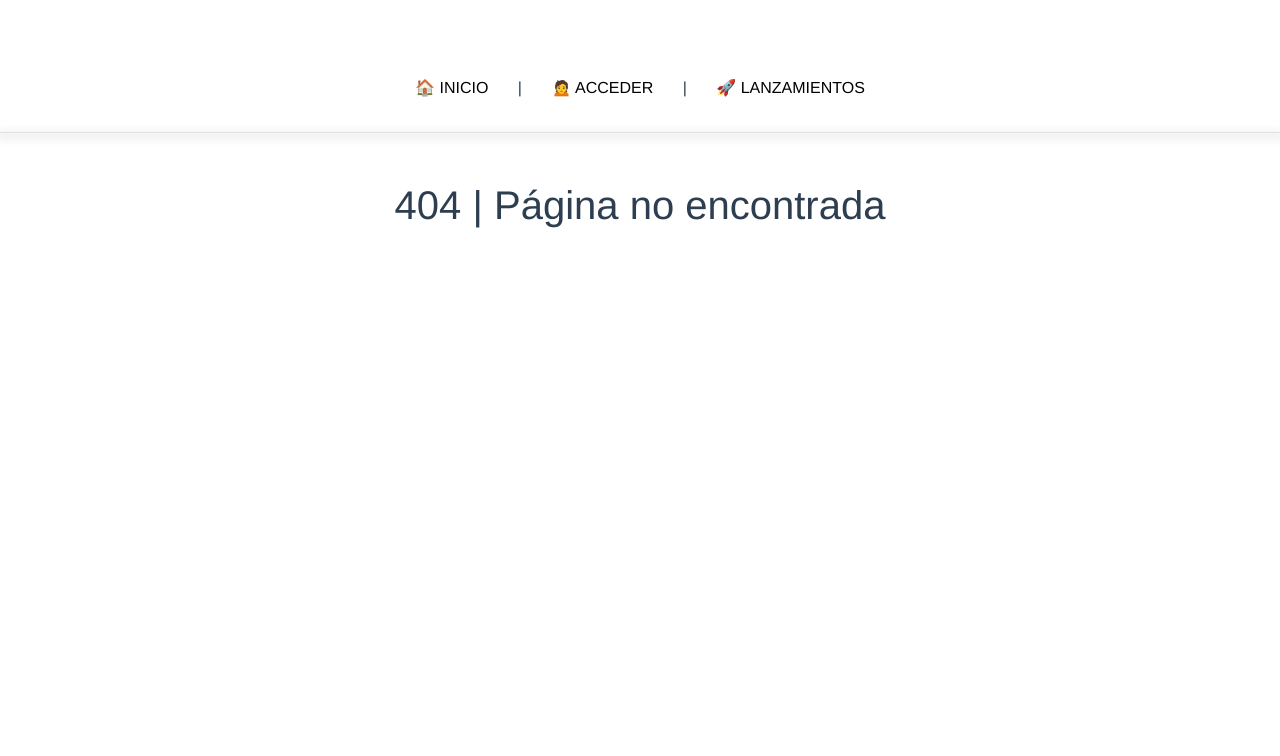
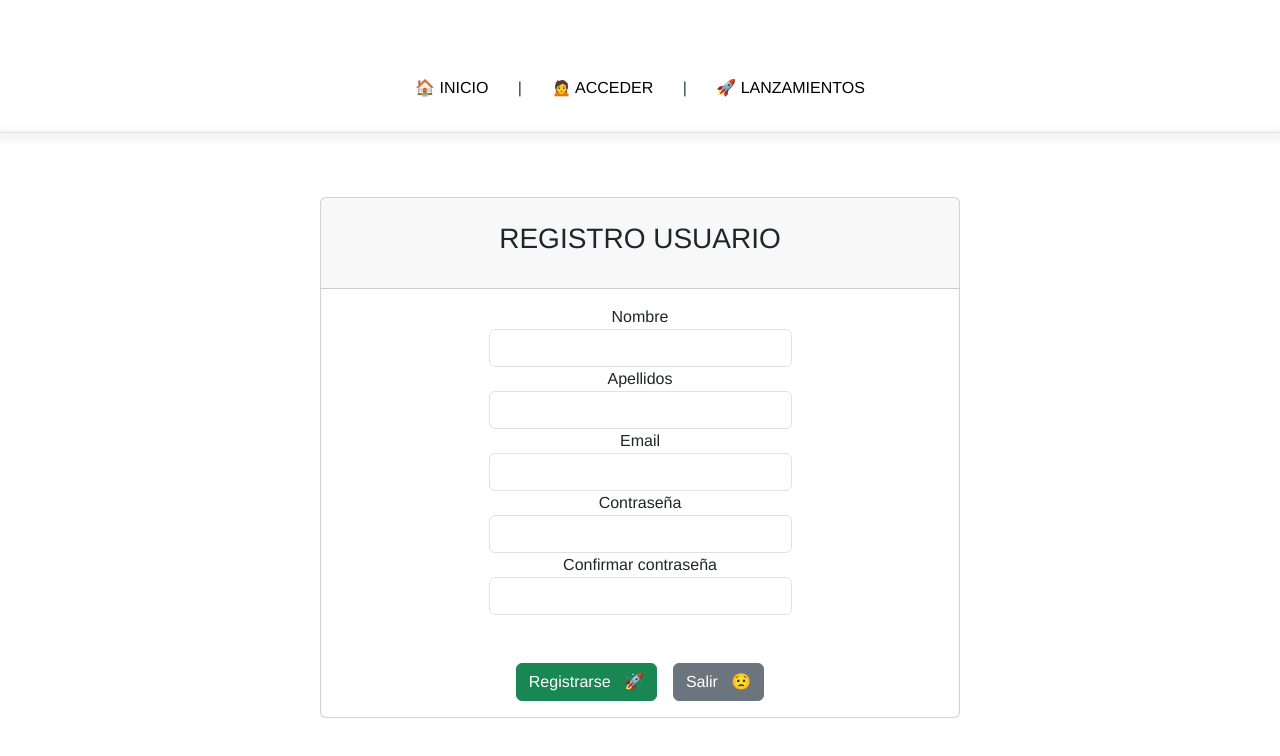
Before and after one commit to devdnia/vue-spacex-launches, a Vue app: page /register in a window 1280 px wide. Before the commit this address had no page. Shown: the top 756 px of the page. Built offline with nearby package versions, Linux system fonts and the light colour scheme.

Commit message:
"Puliendo"

```diff
--- a/package.json
+++ b/package.json
@@ -10,6 +10,7 @@
     "axios": "^1.6.6",
     "bootstrap": "^5.3.2",
     "core-js": "^3.8.3",
+    "jsonwebtoken": "^9.0.2",
     "sweetalert2": "^11.10.3",
     "vee-validate": "^4.12.4",
     "vue": "^3.2.13",
@@ -18,6 +19,7 @@
   },
   "devDependencies": {
     "@vue/cli-plugin-babel": "~5.0.0",
-    "@vue/cli-service": "~5.0.0"
+    "@vue/cli-service": "~5.0.0",
+    "json-server-auth": "^2.1.0"
   }
 }
--- a/src/api/api.js
+++ b/src/api/api.js
@@ -1,4 +1,4 @@
-const API_URL = 'http://localhost:3000/launches'
+const API_URL = 'http://localhost:3001/launches'
 
 export const getLaunches = async () => {
     const resp = await fetch(API_URL)
--- a/src/components/FormLogin.vue
+++ b/src/components/FormLogin.vue
@@ -39,7 +39,7 @@
             <button type="submit" class="btn btn-success me-3">
               Acceder &nbsp; 🚀
             </button>
-            <button class="btn btn-secondary">
+            <button @click="goRegister" class="btn btn-secondary">
               Registrarse &nbsp; 😟
             </button>
           </div>
@@ -79,14 +79,22 @@ export default {
   },
   methods:{
     async onSubmit( values ){
+
+      this.email = values.email
+      this.password = values.password
+
         try {
-          const token = await authService.login( this.email, this.password )
+          await authService.login( this.email, this.password )
+          console.log( this.email, this.password );
           this.$router.push('/launches')
         } catch (error) {
           console.log('Error al iniciar sesión: ', error.message );
         }
+    },
+    goRegister(){
+      this.$router.push("/register");
     }
-  }
+  },
 };
 </script>
 
--- /dev/null
+++ b/src/components/FormRegister.vue
@@ -0,0 +1,149 @@
+<template>
+  <div class="d-flex justify-content-center align-items-center">
+    <div class="card m-3 w-50">
+      <h5 class="card-header">
+        <title-launch msg="REGISTRO USUARIO" class="mt-3" />
+      </h5>
+      <div class="card-body d-flex flex-column align-items-center">
+        <Form
+          @submit="onSubmit"
+          :validation-schema="schema"
+          class="w-50 d-flex flex-column"
+          v-slot="{ errors }"
+        >
+          <!-- NAME-->
+          <div class="form-group">
+            <label>Nombre</label>
+            <Field
+              name="name"
+              type="text"
+              class="form-control"
+              :class="{ 'is-invalid': errors.email }"
+            />
+          </div>
+
+          <!-- LASTNAME-->
+          <div class="form-group">
+            <label>Apellidos</label>
+            <Field
+              name="lastName"
+              type="text"
+              class="form-control"
+              :class="{ 'is-invalid': errors.lastName }"
+            />
+            <div class="invalid-feedback">{{ errors.lastName }}</div>
+          </div>
+
+          <!-- Email-->
+          <div class="form-group">
+            <label>Email</label>
+            <Field
+              name="email"
+              type="text"
+              class="form-control"
+              :class="{ 'is-invalid': errors.email }"
+            />
+            <div class="invalid-feedback">{{ errors.email }}</div>
+          </div>
+
+          <!-- Contraseña -->
+          <div class="form-group">
+            <label>Contraseña</label>
+            <Field
+              name="password"
+              type="password"
+              class="form-control"
+              :class="{ 'is-invalid': errors.password }"
+            />
+            <div class="invalid-feedback">{{ errors.password }}</div>
+          </div>
+
+          <!-- CONFIRMAR CONTRASEÑA -->
+          <div class="form-group">
+            <label>Confirmar contraseña</label>
+            <Field
+              name="passwordConfirm"
+              type="password"
+              class="form-control"
+              :class="{ 'is-invalid': errors.passwordConfirm }"
+            />
+            <div class="invalid-feedback">{{ errors.passwordConfirm }}</div>
+          </div>
+
+          <div class="form-group mt-5">
+            <button type="submit" class="btn btn-success me-3">
+              Registrarse &nbsp; 🚀
+            </button>
+            <button @click="goHome" class="btn btn-secondary">Salir &nbsp; 😟</button>
+          </div>
+        </Form>
+      </div>
+    </div>
+  </div>
+</template>
+
+<script>
+import * as Yup from "yup";
+import { Form, Field } from "vee-validate";
+
+import TitleLaunch from "./TitleLaunch.vue";
+import { authService } from "@/services/auth";
+
+export default {
+  components: {
+    TitleLaunch,
+    Form,
+    Field,
+  },
+  data() {
+    const schema = Yup.object().shape({
+      name: Yup.string(),
+      lastName: Yup.string(),
+      email: Yup.string()
+        .required("Email es obligatorio")
+        .email("Formato email incorrecto"),
+      password: Yup.string().required("La constraseña es obligatoria"),
+      passwordConfirm: Yup.string()
+        .oneOf([Yup.ref("password"), null], "Contraseña no coincide")
+        .required("Confirme la contraseña"),
+    });
+    const name = null;
+    const lastname = null;
+    const email = null;
+    const password = null;
+
+    return { schema, name, lastname, email, password };
+  },
+  methods: {
+    async onSubmit(values) {
+      if (values.name === undefined) {
+        this.name = "No name";
+      } else {
+        this.name = values.name;
+      }
+
+      if (values.lastname == null) {
+        this.lastname = "No lastname";
+      } else {
+        this.lastname = values.lastname;
+      }
+
+      this.email = values.email;
+      this.password = values.password;
+
+      try {
+        await authService.register( this.name, this.lastname, this.email, this.password);
+        this.$router.push("/launches");
+      } catch (error) {
+        console.log(error);
+      }
+    },
+    goHome() {
+      this.$router.push("/");
+    },
+  },
+};
+</script>
+
+<style>
+</style>
--- /dev/null
+++ b/src/db.json
@@ -0,0 +1,4 @@
+{
+  "users": [
+  ]
+}
--- a/src/middleware/auth.js
+++ b/src/middleware/auth.js
@@ -5,9 +5,11 @@ export const authMiddleware = async (to, from, next) => {
 
   if (!token) {
     // No hay token, redirigir a la página de inicio de sesión
+    console.log("No hay token");
     next('/login');
   } else {
     // Token presente, permitir el acceso a la ruta
+    console.log("Hay token");
     next();
   }
 };
--- a/src/router/index.js
+++ b/src/router/index.js
@@ -11,9 +11,14 @@ import { authMiddleware } from '@/middleware/auth';
      component: HomePage
  },
  {
-  path: '/login',
+     path: '/login',
      name: 'login',
      component: () => import(/* webpackChunkName: "Login" */ '../pages/LoginPage')
+ },
+ {
+    path: '/register',
+    name: 'register',
+    component: () => import(/* webpackChunkName: "Register" */ '../components/FormRegister')
  },
  {
      path: '/launches',
--- a/src/services/auth.js
+++ b/src/services/auth.js
@@ -1,28 +1,21 @@
 import axios from 'axios';
-//import router from '@/router';
 
 const API_URL = 'http://localhost:3001';
 
 export const authService = {
   login: async (username, password) => {
     const response = await axios.post(`${API_URL}/users`, { "email": username, "password": password });
-    //await console.log(response.data);
+    console.log("USUARIO", username, password );
     const token  = await response.data;
-    //await console.log(token);
+    console.log("AUTH token ", token);
     await localStorage.setItem('token', JSON.stringify(token));
     return token;
   },
-  register: async (username, password) => {
-    const response = await axios.post(`${API_URL}/register`, { "email": username, "password": password });
+  register: async ( email, name, lastname, password) => {
+    const response = await axios.post(`${API_URL}/register`, { "email": email, "name": name, "lastname": lastname, "password": password });
     const token  = await response.data;
     await localStorage.setItem('token', JSON.stringify(token));
     return token;
-    /*if (token) {
-      // No hay token, redirigir a la página de inicio de sesión
-      this.$router.push('/login');
-    } else {
-      this.$router.push('/register');
-    }*/
   },
   logout: () => {
     localStorage.removeItem('token');
```
Also changed, not shown: API_launches/launches.json (+7 -0 lines), API_register/users.json (+16 -8 lines), 1 other file (tests, documents, lock files or other folders).
